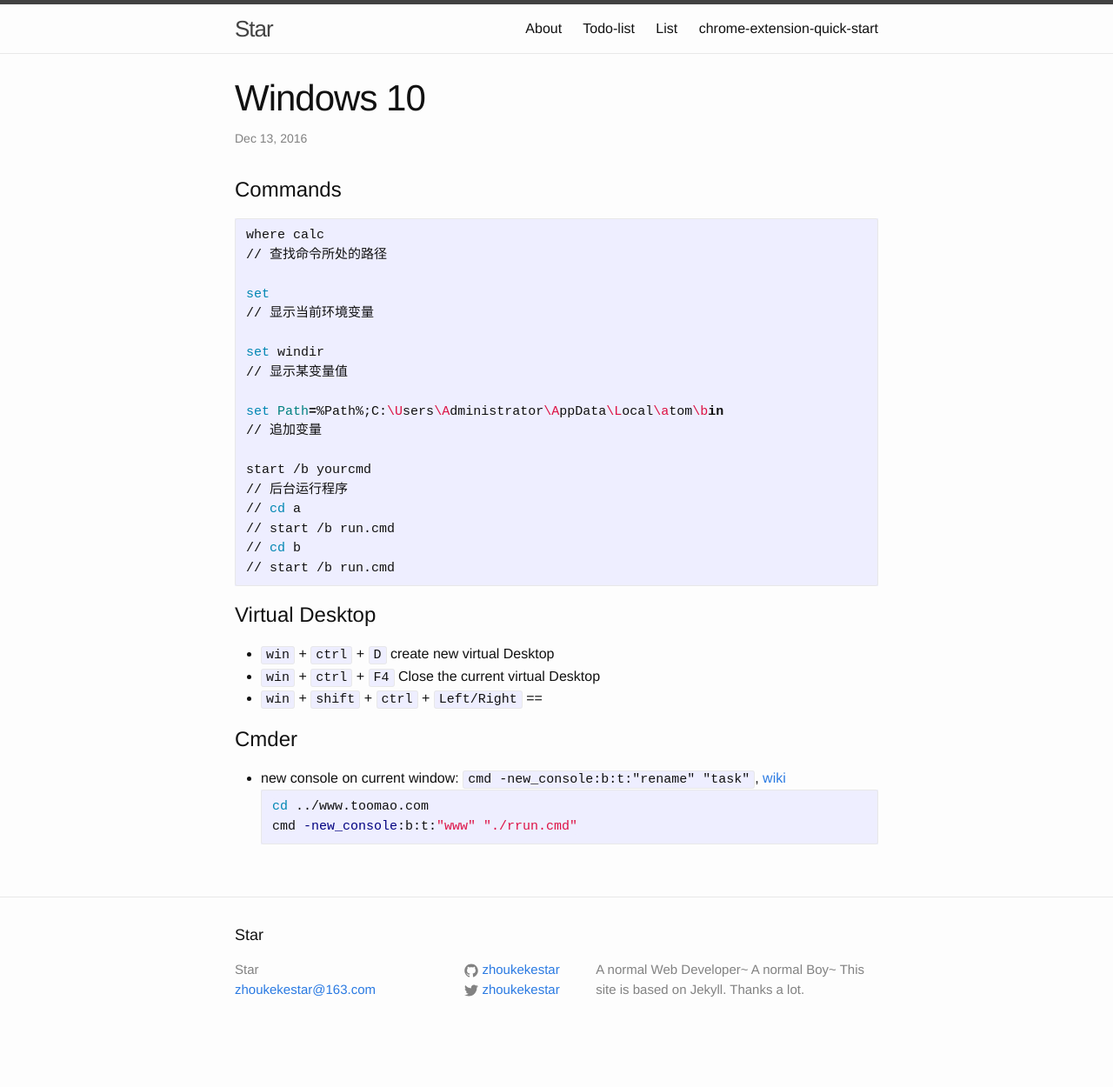
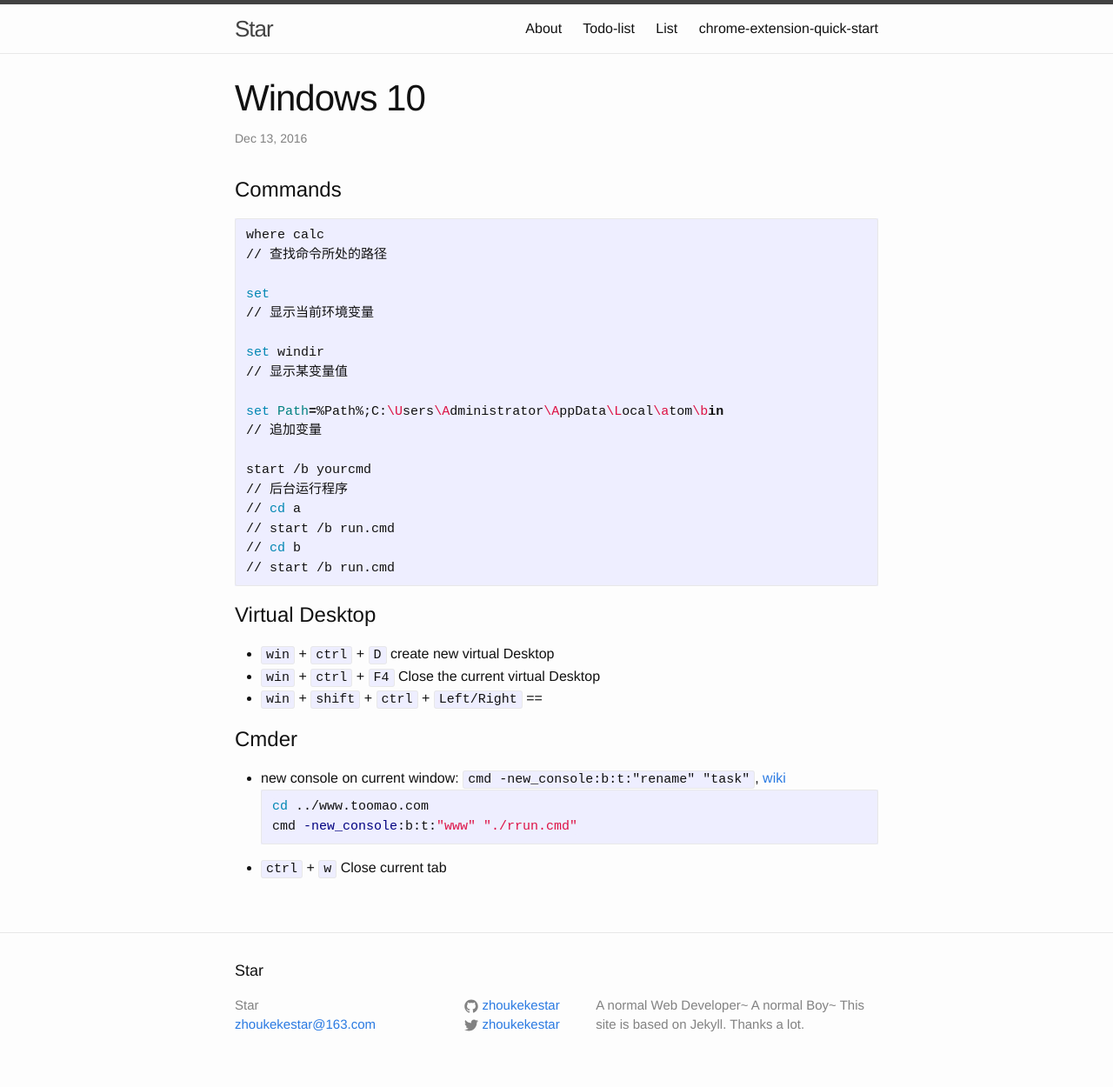
Before and after one commit to zhoukekestar/notes, a Jekyll site: the page built from _posts/2016-11-17-cmd-note.md, in a window 1280 px wide. Shown: the whole page at 87% size. Built offline with Jekyll 4.4.1, drawn with Linux system fonts in a browser that asks for light colours; before the commit the page ends 1209 px from its top, so only the background shows below that.

Commit message:
Updated: cmder tip

````diff
--- a/_posts/2016-11-17-cmd-note.md
+++ b/_posts/2016-11-17-cmd-note.md
@@ -38,3 +38,4 @@ start /b yourcmd
 cd ../www.toomao.com
 cmd -new_console:b:t:"www" "./rrun.cmd"
 ```
+* `ctrl` + `w` Close current tab
````
